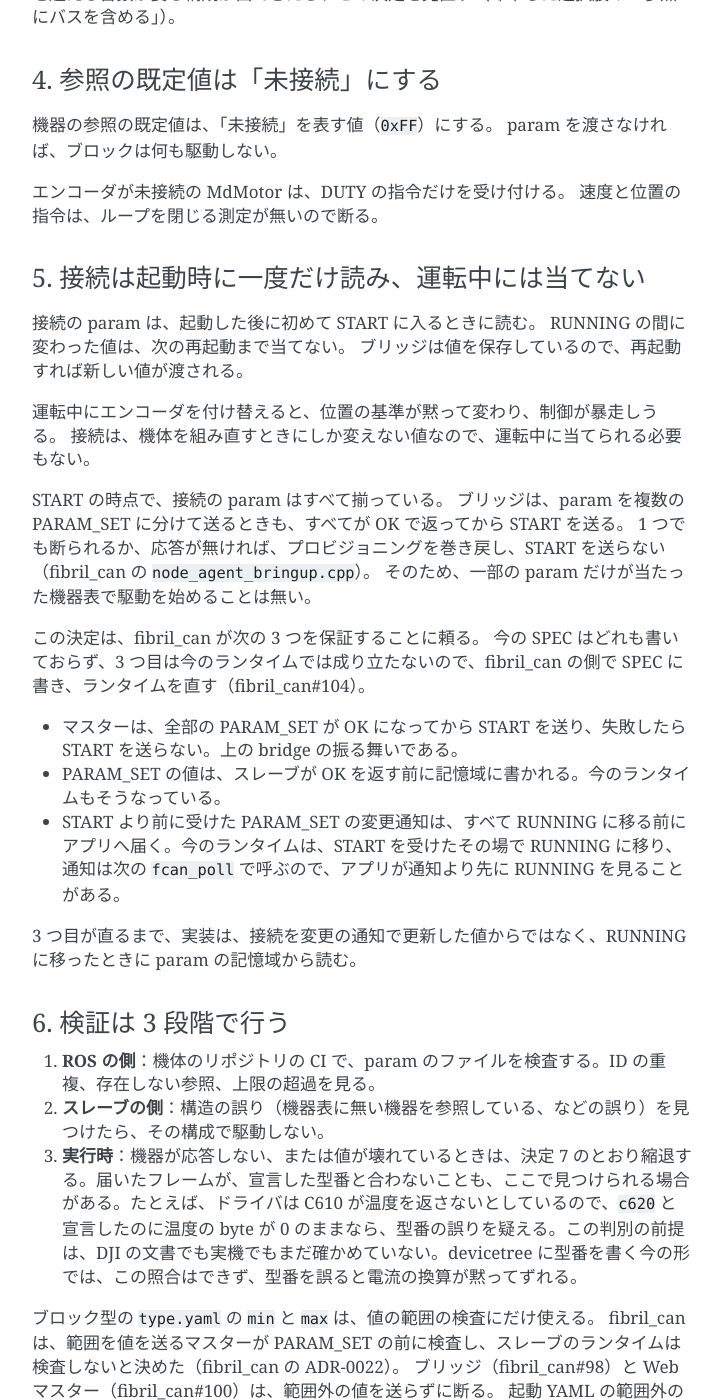
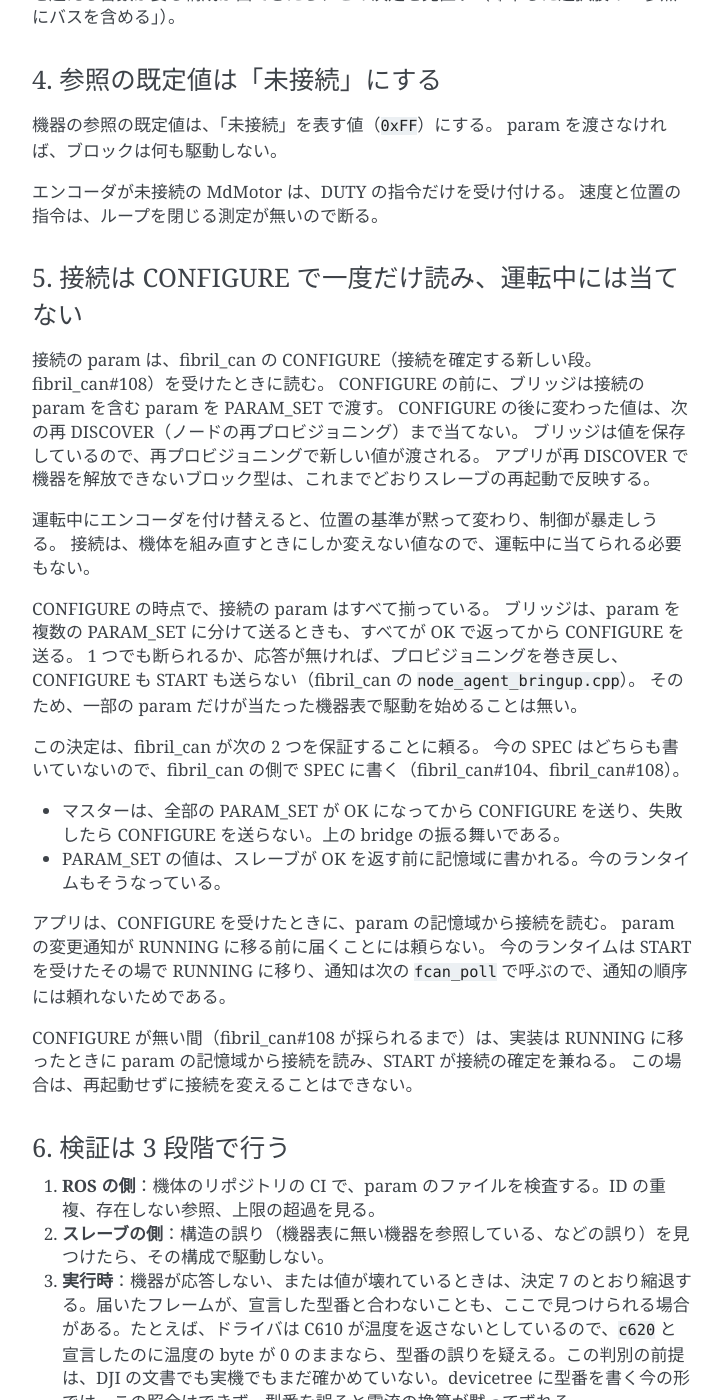
Before and after one commit to ForteFibre/fibril_zephyr, a Sphinx documentation site: the page built from doc/adr/0025-runtime-device-connection.md, in a window 1280 px wide and 1400 px high, scrolled down 2575 px. Shown: the whole window, without its empty margins (388-1110 px from the left). Built offline with Sphinx 7.4.7, drawn with Linux system fonts in a browser that asks for light colours; some of the changed text lies outside the part shown.

Commit message:
docs(adr): 0025 の接続の確定を、START から fibril_can の CONFIGURE に移す案に直す
決定 5 は START が接続の確定を兼ねるため、param の通知の順序の保証に頼り、
決定 8 の ROS に出す集合も、マスターの設定で選ぶ形にしていた。
fibril_can#108 の CONFIGURE を採る場合は、接続を CONFIGURE で読み、
有効なインスタンスの集合と構造の検査をスレーブのアプリが返せるので、
決定 5、6、8 と Consequences、未決の項目をそれに合わせる。

Co-Authored-By: Claude Sonnet 5.5 <noreply@anthropic.com>

```diff
--- a/doc/adr/0025-runtime-device-connection.md
+++ b/doc/adr/0025-runtime-device-connection.md
@@ -84,28 +84,34 @@ param を渡さなければ、ブロックは何も駆動しない。
 エンコーダが未接続の MdMotor は、DUTY の指令だけを受け付ける。
 速度と位置の指令は、ループを閉じる測定が無いので断る。
 
-### 5. 接続は起動時に一度だけ読み、運転中には当てない
+### 5. 接続は CONFIGURE で一度だけ読み、運転中には当てない
 
-接続の param は、起動した後に初めて START に入るときに読む。
-RUNNING の間に変わった値は、次の再起動まで当てない。
-ブリッジは値を保存しているので、再起動すれば新しい値が渡される。
+接続の param は、fibril_can の CONFIGURE（接続を確定する新しい段。fibril_can#108）を受けたときに読む。
+CONFIGURE の前に、ブリッジは接続の param を含む param を PARAM_SET で渡す。
+CONFIGURE の後に変わった値は、次の再 DISCOVER（ノードの再プロビジョニング）まで当てない。
+ブリッジは値を保存しているので、再プロビジョニングで新しい値が渡される。
+アプリが再 DISCOVER で機器を解放できないブロック型は、これまでどおりスレーブの再起動で反映する。
 
 運転中にエンコーダを付け替えると、位置の基準が黙って変わり、制御が暴走しうる。
 接続は、機体を組み直すときにしか変えない値なので、運転中に当てられる必要もない。
 
-START の時点で、接続の param はすべて揃っている。
-ブリッジは、param を複数の PARAM_SET に分けて送るときも、すべてが OK で返ってから START を送る。
-1 つでも断られるか、応答が無ければ、プロビジョニングを巻き戻し、START を送らない（fibril_can の `node_agent_bringup.cpp`）。
+CONFIGURE の時点で、接続の param はすべて揃っている。
+ブリッジは、param を複数の PARAM_SET に分けて送るときも、すべてが OK で返ってから CONFIGURE を送る。
+1 つでも断られるか、応答が無ければ、プロビジョニングを巻き戻し、CONFIGURE も START も送らない（fibril_can の `node_agent_bringup.cpp`）。
 そのため、一部の param だけが当たった機器表で駆動を始めることは無い。
 
-この決定は、fibril_can が次の 3 つを保証することに頼る。
-今の SPEC はどれも書いておらず、3 つ目は今のランタイムでは成り立たないので、fibril_can の側で SPEC に書き、ランタイムを直す（fibril_can#104）。
+この決定は、fibril_can が次の 2 つを保証することに頼る。
+今の SPEC はどちらも書いていないので、fibril_can の側で SPEC に書く（fibril_can#104、fibril_can#108）。
 
-- マスターは、全部の PARAM_SET が OK になってから START を送り、失敗したら START を送らない。上の bridge の振る舞いである。
+- マスターは、全部の PARAM_SET が OK になってから CONFIGURE を送り、失敗したら CONFIGURE を送らない。上の bridge の振る舞いである。
 - PARAM_SET の値は、スレーブが OK を返す前に記憶域に書かれる。今のランタイムもそうなっている。
-- START より前に受けた PARAM_SET の変更通知は、すべて RUNNING に移る前にアプリへ届く。今のランタイムは、START を受けたその場で RUNNING に移り、通知は次の `fcan_poll` で呼ぶので、アプリが通知より先に RUNNING を見ることがある。
 
-3 つ目が直るまで、実装は、接続を変更の通知で更新した値からではなく、RUNNING に移ったときに param の記憶域から読む。
+アプリは、CONFIGURE を受けたときに、param の記憶域から接続を読む。
+param の変更通知が RUNNING に移る前に届くことには頼らない。
+今のランタイムは START を受けたその場で RUNNING に移り、通知は次の `fcan_poll` で呼ぶので、通知の順序には頼れないためである。
+
+CONFIGURE が無い間（fibril_can#108 が採られるまで）は、実装は RUNNING に移ったときに param の記憶域から接続を読み、START が接続の確定を兼ねる。
+この場合は、再起動せずに接続を変えることはできない。
 
 ### 6. 検証は 3 段階で行う
 
@@ -122,9 +128,11 @@ fibril_can は、範囲を値を送るマスターが PARAM_SET の前に検査
 ただし、範囲の検査では、構造の誤り（機器表に無い機器を参照している、などの誤り）は見つけられない。
 検査を持たないマスター（生の PARAM_SET を組むツールなど）からの値も、範囲外のまま届く。
 そのため、段階 2 の構造の検査はスレーブのアプリが行う。
-PARAM_SET そのものを断れるかどうかは、fibril_can にアプリの検証の hook があるかどうかで決まる。
-SPEC の `BAD_VALUE` は残っているが、スレーブのランタイムは返さず、アプリが検証する経路も無い。
-hook を足すかどうかは、まだ決めていない（未決の項目）。
+検査は、接続の param が全部揃ってからでないとできない。
+CONFIGURE を受けたときに、アプリが呼ばれる hook で、全部の param を見て行う（決定 5）。
+誤りを含む群は、CONFIGURE の応答の有効なインスタンスの集合から外し、決定 7 のとおり縮退させる。
+PARAM_SET を 1 つずつ断る hook は要らない。
+SPEC の `BAD_VALUE` は残っているが、スレーブのランタイムは返さない。
 
 ### 7. 異常は、同期した群の単位で縮退させる
 
@@ -159,10 +167,12 @@ hook を足すかどうかは、まだ決めていない（未決の項目）。
 今は devicetree の並びの長さがインスタンスの数を決めているが、この ADR で並びが無くなるためである。
 ポートの数で数が決まるブロック型（CanPortDiag など）は、今のままにする。
 
-どのインスタンスを ROS に出すかは、マスターの設定で選ぶ。
-選ばなかったインスタンスについて、マスターは topic と param を作らず、フレームも割り当てない。
-そのインスタンスの param はスキーマの既定値（参照は未接続）のままなので、何も駆動しない。
-選び方はブリッジと Web マスターの機能であり、fibril_can の側で決める（fibril_can#103）。
+どのインスタンスを ROS に出すかは、CONFIGURE の応答で決める。
+スレーブのアプリは、接続の param から、有効なインスタンスをブロック配列ごとに決めて返す。
+マスターは、有効なインスタンスだけ、topic と param を作り、フレームを割り当てる。
+有効にならなかったインスタンスは、param がスキーマの既定値（参照は未接続）のままなので、何も駆動しない。
+マスターに、出すものを選ぶ設定は要らない。
+応答の形式は、fibril_can の側で決める（fibril_can#108。マスターの設定で選ぶ案は fibril_can#106）。
 
 インスタンスの数そのものを param にすることはできない。
 param_index はインスタンスの数から決まるので（fibril_can の SPEC §4.2）、マスターが PARAM_SET を送れるのは、数を載せた ANNOUNCE を受け取った後である。
@@ -224,14 +234,15 @@ RoboMaster の型番は、電流の換算を決める。
 - 同じ役割のデプロイ snippet は、基板ごとに 1 つにまとまる。snippet が増えるのは、役割か基板が増えるときだけになる。
 - ドライバは、devicetree の子ノードの代わりに、Kconfig の上限の数の枠を持ち、起動時に機器表から ID やアドレスを当てることになる。AMT21 のドライバの `node_addr`、`resolution`、`multiturn` のような const の config は、実行時の状態に移る。
 - 接続の誤りが、ビルドのエラーではなく実行時の誤りとして現れるようになる。そのため、決定 6 の検証と、どの機器が見えていないかを示す診断が要る。
-- Web マスター（fibril_can の `@fibril/can-core`）は、START の前に param を注入しない。そのため、Web マスターで動かすと、接続の param は既定の「未接続」のまま START に入り、決定 5 により運転中の変更も当たらない。`autoStart` を切って START の前に手で送れば回避できるかもしれないが、値は保存されず、再起動のたびにやり直すことになる。fibril_can の側で、保存と START の前の注入を足す必要がある（fibril_can#101）。
+- Web マスター（fibril_can の `@fibril/can-core`）は、START の前に param を注入しない。そのため、Web マスターで動かすと、接続の param は既定の「未接続」のまま確定し、決定 5 により運転中の変更も当たらない。`autoStart` を切って START の前に手で送れば回避できるかもしれないが、値は保存されず、再起動のたびにやり直すことになる。fibril_can の側で、保存と、CONFIGURE の前の注入を足す必要がある（fibril_can#101）。
 - エンコーダの向きを qdec の `invert-direction`（devicetree）で合わせている構成は、それも param に移す必要がある。`invert` は指令と feedback とエンコーダをまとめて反転するので、エンコーダだけの向きを直す param が別に要る。
 - 決定 8 により、使わないインスタンスの分も RAM を確保する。2026-11-20 に `apps/node/sample.yaml` の 11 シナリオで測った。
   - fibril_can が `fcan_heap` から取る量は、最大で 5568 B（rc26 の main と odom で、RobstrideMotor 8、Solenoid 8）になる。heap は 16384 B で固定なので、リンクした RAM は増えない。1 インスタンスあたりでは、MdMotor 約 430 B、RobstrideMotor 約 510 B、ODriveMotor 約 330 B である。
   - ブロックの状態は、MdMotor が 1 インスタンスあたり 340 B で、4 台の snippet を 8 台にすると 1360 B 増える。どのシナリオでも、使う RAM は 128 KiB の 44 % 以下にとどまる。
   - ドライバの枠は、今の 1 台あたりの大きさで見積もると、AMT21 を 16 台で 2176 B、RobStride を 8 台で 4032 B、ODrive を 8 軸で 2176 B になる。
-- 決定 8 で ROS に出すインスタンスを選ばずに全部を出すと、未接続のインスタンスの topic と param が ROS にあふれる。MdMotor だけで param が 200 個になる。また、rc26 の main と odom で全インスタンスのフィールドをフレームに載せると、フィールドは 211 個になり、copy entry の上限（128）を超える見込みである。
-- 一度接続して動かしたインスタンスを、スレーブを再起動せずにマスターの設定から外すと、スレーブには接続が残ったまま、ROS からは見えなくなる。決定 5 により、接続は起動後の最初の START でしか読まないためである。指令が来なくなるので止まるが、外したときはスレーブを再起動する必要がある。
+- 有効にならなかったインスタンスを ROS に出さないのは、そうしないと、未接続のインスタンスの topic と param が ROS にあふれるためである。MdMotor だけで param が 200 個になる。また、rc26 の main と odom で全インスタンスのフィールドをフレームに載せると、フィールドは 211 個になり、copy entry の上限（128）を超える見込みである。
+- 接続を変えるときは、ノードの再プロビジョニングが走り、そのノードの全フレームが途切れる。運転中に起きる変更ではなく、機体を組み直すときの操作である。スレーブの再起動は、アプリが再 DISCOVER で機器を解放できるブロック型では要らない。
+- fibril_can に、新しい状態とコマンド（CONFIGURE）と、アプリの hook が要る（fibril_can#108）。採られない場合は、決定 5 の、START が接続の確定を兼ねる形になる。その場合は、一度接続して動かしたインスタンスを、スレーブを再起動せずにマスターの設定から外すと、スレーブには接続が残ったまま、ROS からは見えなくなる。指令が来なくなるので止まるが、外したときはスレーブを再起動する必要がある。
 - param の数が増える。MdMotor は今 25 個、RobstrideMotor は 29 個で、fibril_can の型あたりの上限 32 個に近い。fibril_can の ADR-0023 で、この上限を外す。
 
 ### 置き換える決定
@@ -279,6 +290,14 @@ fibril_can のプロトコルに、数を渡す段を足す。
 また、数で表せるのは先頭から何個かだけである。
 スレーブのアプリも、どのインスタンスを使うかは接続の param で判断するので、数を受け取っても使い道が無い。
 
+### マスターの設定で、ROS に出すインスタンスを選ぶ
+
+ワイヤもスレーブも変えずに済む（fibril_can#106）。
+しかし、出すインスタンスが、接続の param と、出すものを選ぶ設定の 2 か所に分かれる。
+2 つが食い違っても静かに通り、スレーブのアプリが断った接続も、マスターからは見えない。
+接続を読む時点が START のままなので、再起動せずに設定から外すと、スレーブに接続が残る。
+接続の確定をスレーブに明示する CONFIGURE を足すほうが、決定 5 の保証の弱点と、決定 6 の検査の位置も一度に解ける。
+
 ### 接続を運転中にも変えられるようにする
 
 決定 5 のとおり、運転中の付け替えは位置の基準を黙って変える。
@@ -300,7 +319,8 @@ param のファイルの誤りに対しては、安全側の振る舞いであ
 
 ## 未決の項目
 
-- **アプリの検証の hook**：fibril_can の PARAM_SET に、アプリが値を検証して断れる hook を足すか。fibril_can の側の ADR で決める。hook が無い間も、スレーブは誤った構成を受け取ったうえで、その群を駆動せず、診断に出す（決定 6 の段階 2、決定 7）。断れないことで変わるのは、誤りに気づく場所が PARAM_SET の応答から診断に移ることであり、誤った構成で駆動しないことは hook が無くても保たれる。fibril_can の ADR-0022 は、範囲の検査をスレーブに置く案（ROM と生成コードが増え、ランタイムに型ごとの比較を持ち込む）を却下した。hook はランタイムがアプリの関数を呼ぶだけで、範囲の表も型ごとの比較も持たないので、この理由には当たらないかもしれない。足すなら、fibril_can の側で ADR が要る。
+- **再 DISCOVER でのドライバの解放**：決定 5 は、アプリが再 DISCOVER で機器を解放し、もう一度 CONFIGURE で初期化できることを前提にする。RoboMaster、RobStride、ODrive、AMT21、qdec、ADC のドライバが、これを満たせるかを確かめていない。満たせない型は、再起動で反映する。
+- **CONFIGURE の応答の待ち時間**：RobStride の走査のように、機器の初期化が重いと、CONFIGURE の応答が `bring_up_ack_timeout_ms`（既定 500 ms）を超える見込みである。fibril_can の側で、待ち時間を別に持つかを決める（fibril_can#108）。
 - **RoboMaster の `max-current-ma` と、MdMotor の `duty-full-scale-ma`**：devicetree に残すか、型番と組で param にするか。ADR 0006 の決定 3 は、モータ自身が守る上限を devicetree に置くとしている。
 - **ODrive の ID とボーレートの変更**：CANSimple でホストから変えられるかを確かめていない。
 - **機器表の形**：機種ごとの配列の param にするか、どの機種を 1 つの機器表に入れるか。実装の ADR で決める。決めるときの基準は次の 2 つである。
```
